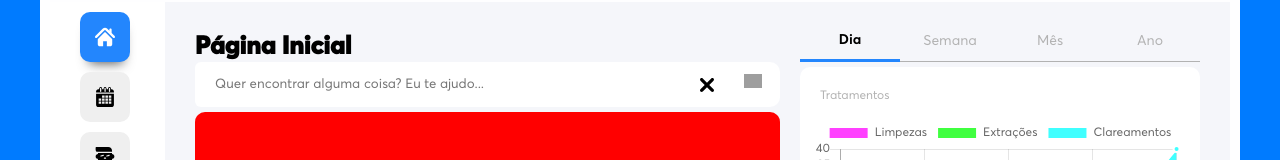
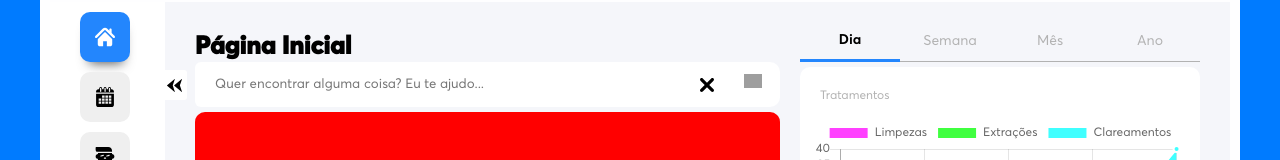
Before and after one commit to joaolessab/react-vesaliuz-dental-care-system, a React (Create React App) app in the folder frontend/: page / in a window 1280 px wide. Both pictures are taken after typing "name@example.com", "Sample123" into the empty fields and a click on the button "Esqueceu sua senha?". Shown: the part 138-298 px from the top of the page. Built offline with nearby package versions, Linux system fonts and the light colour scheme; grey boxes are pictures that could not be loaded.

Commit message:
Sidebar button

```diff
--- a/frontend/src/pages/Main.css
+++ b/frontend/src/pages/Main.css
@@ -302,3 +302,24 @@
     margin-left: 2.5px;
     flex-direction: column;
 }
+.button--sidebar-retract{
+    height: 30px;
+    position: fixed;
+    margin-left: 115px;
+    width: 22px;
+    margin-top: 68px;
+    border-top-right-radius: 3px;
+    border-bottom-right-radius: 3px;
+    border: 0px;
+    background-color: white;
+    background-image: url("../assets/arrowleft-icon--black.svg");
+    background-size: 15px;
+    background-position: 2px;
+    background-repeat: no-repeat;
+}
+.button--sidebar-retract:hover{
+    background-image: url("../assets/arrowleft-icon--white.svg");
+    cursor: pointer;
+    background-color: #2386fd;
+    background-position: 2px;
+}
--- a/frontend/src/pages/Main.js
+++ b/frontend/src/pages/Main.js
@@ -123,6 +123,7 @@ export default function Main(){
 
                 {/* MAIN CONTENT */}
                 <div className="container--main-content">
+
                     {/* SIDEBAR */}
                     <div className="container--sidebar">
                         <div className="sidebar">
@@ -139,6 +140,7 @@ export default function Main(){
                             <button className="icon--exams"></button>
                             <button className="icon--exams"></button>
                         </div>
+                        <button id="button--sidebar-action" className="button--sidebar-retract"></button>
                     </div>
 
                     {/* MIOLO */}
```
Also changed, not shown: frontend/src/assets/arrowleft-icon--black.svg (added), frontend/src/assets/arrowleft-icon--white.svg (added).
